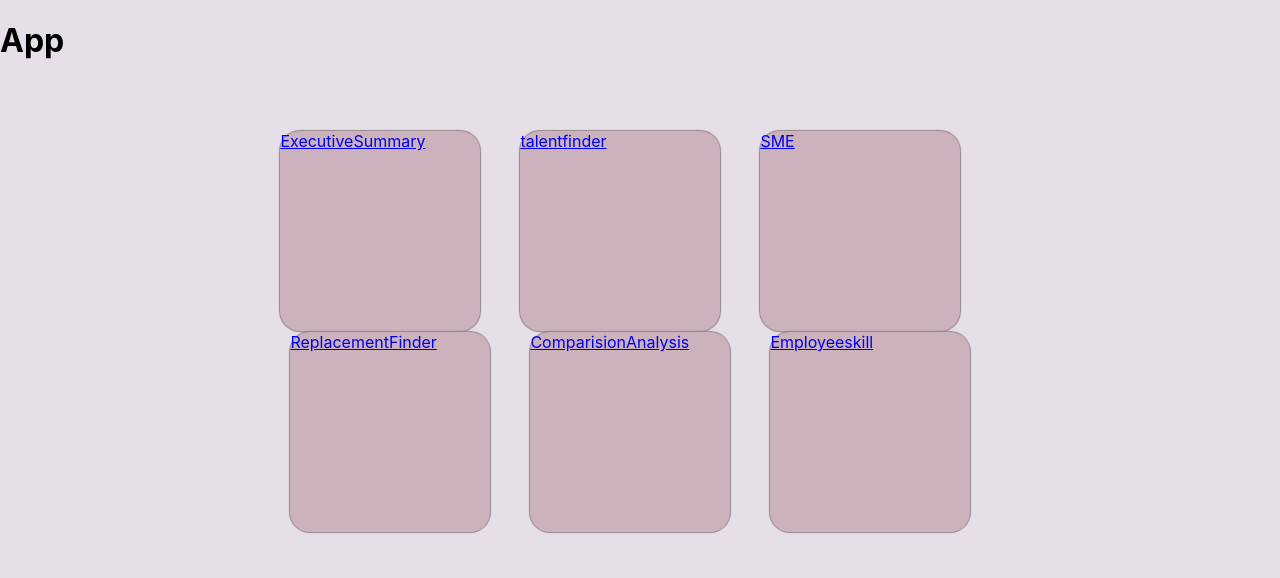
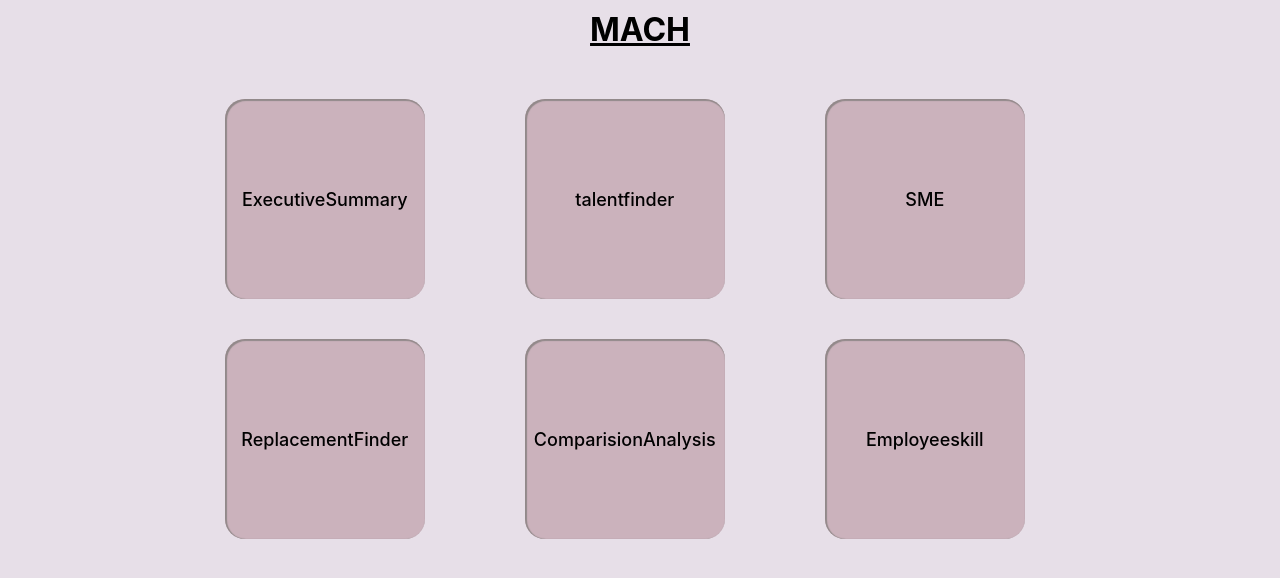
Before and after one commit to MeghanaPS2400/MACH, a React (Create React App) app in the folder mach/: page / in a window 1280 px wide. Shown: the top 578 px of the page. Built offline with nearby package versions, Linux system fonts and the light colour scheme.

Commit message:
home screen css

```diff
--- a/mach/src/App.css
+++ b/mach/src/App.css
@@ -1,25 +1,30 @@
+*{margin:0;
+padding:0;}
+
 body{background-color:#E7DFE8;}
 
+
 .home-div{display:flex;
-gap:20px;}
+  gap:30px;}
 
-.home-div div{
+.home-div div{display:flex;
+  margin:20px;
 width:200px;
 height:200px;
 background-color:#cbb2bc;
-box-shadow:0 0 1px 1px #92898A;
+box-shadow:inset 1px 1px 1px 1px #92898A;
+justify-content:center;
+align-items:center;
 border-radius:20px;
-display:flex;
-gap:20px;
+color:black;
+font-size:18px;
+font-weight:500;
 }
 
-.home{display:flex;
-  flex-direction:column;
-gap:1px;
-flex-wrap:wrap;
-justify-content:center;
-width:800px;
-height:500px;
-align-items:center;
-margin-left:18%;
-}
+h1{text-align:center;
+text-decoration:underline;
+margin-top:10px;}
+
+
+.home{margin-left:16%;
+margin-top:30px;}
--- a/mach/src/App.js
+++ b/mach/src/App.js
@@ -13,7 +13,7 @@ function App() {
   return (
     <div className="App">
       <h1>
-        App
+        MACH
       </h1>
     <Routes>
       <Route path="/" element={<Home/>}></Route>
--- a/mach/src/Components/executiesummary.js
+++ b/mach/src/Components/executiesummary.js
@@ -1,4 +1,5 @@
 function ExecutiveSummary(){
+
     return(
        <h1>ExecutiveSummary</h1>
     )
--- a/mach/src/Components/home.js
+++ b/mach/src/Components/home.js
@@ -6,14 +6,14 @@ function Home(){
     <div>
         <div class="home">
            <div class="home-div">
-            <Link to="/Components/executiesummary"><div class="executive">ExecutiveSummary</div></Link><br/>
-            <Link to="/Components/talentfinder"><div class="talent">talentfinder</div></Link><br/>
-            <Link to="/Components/sme"><div class="sme">SME</div></Link><br/>
+            <Link to="/Components/executiesummary" style={{ textDecoration: 'none' }}><div class="executive">ExecutiveSummary</div></Link><br/>
+            <Link to="/Components/talentfinder" style={{ textDecoration: 'none' }}><div class="talent">talentfinder</div></Link><br/>
+            <Link to="/Components/sme" style={{ textDecoration: 'none' }}><div class="sme">SME</div></Link><br/>
             </div>
             <div class="home-div">
-            <Link to="/Components/replacement"><div class="replacement">ReplacementFinder</div></Link><br/>
-            <Link to="/Components/comparisionanalysis"><div>ComparisionAnalysis</div></Link><br/>
-            <Link to="/Components/employeeskill"><div>Employeeskill</div></Link>
+            <Link to="/Components/replacement" style={{ textDecoration: 'none' }}><div class="replacement">ReplacementFinder</div></Link><br/>
+            <Link to="/Components/comparisionanalysis" style={{ textDecoration: 'none' }}><div>ComparisionAnalysis</div></Link><br/>
+            <Link to="/Components/employeeskill" style={{ textDecoration: 'none' }}><div>Employeeskill</div></Link>
             </div>
         </div>
     </div>
```
